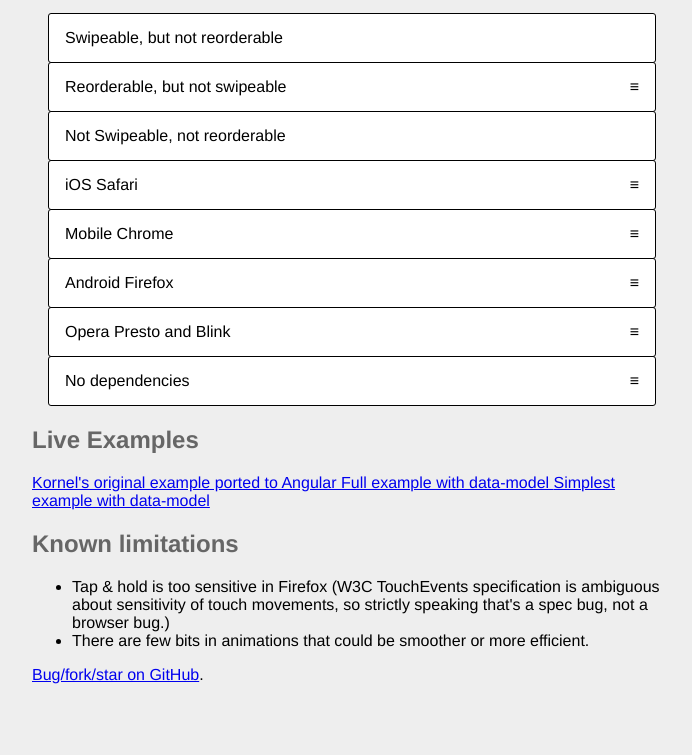
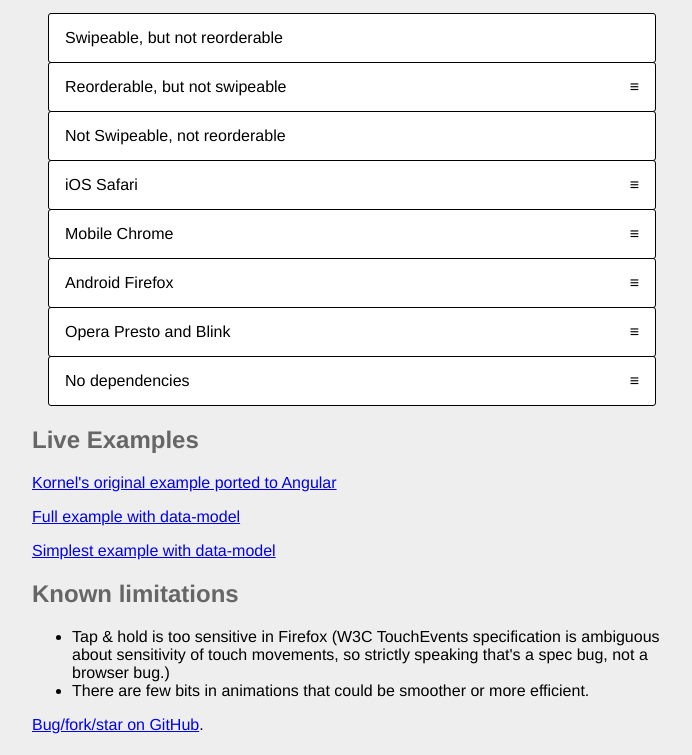
Before and after one commit to codecapers/angular-slip, a website: page examples/example-with-data-model/index.html in a window 1280 px wide. Shown: the part 81-836 px from the top of the page, without its empty margins (288-980 px from the left). Before the commit the page ends 800 px from the top, so only its background shows below. Drawn offline with Linux system fonts and the light colour scheme.

Commit message:
Better html formatting.

```diff
--- a/examples/example-with-data-model/index.html
+++ b/examples/example-with-data-model/index.html
@@ -45,23 +45,29 @@
 
         <h2>Live Examples</h2>
 
+        <p>
             <a
                 href="http://codecapers.github.io/angular-slip"
                 >
                 Kornel's original example ported to Angular
             </a>
+        </p>
 
+        <p>
             <a
                 href="http://codecapers.github.io/angular-slip/examples/example-with-data-model"
                 >
                 Full example with data-model
             </a>
+        </p>
 
+        <p>
             <a
                 href="http://codecapers.github.io/angular-slip/examples/simplest-example-with-data-model"
                 >
                 Simplest example with data-model
             </a>
+        </p>
 
         <h2>Known limitations</h2>
 
```
Also changed, not shown: examples/orig-example/index.html (+6 -0 lines), examples/simplest-example-with-data-model/index.html (+6 -0 lines). Lines whose indentation alone changed are shown as unchanged.
